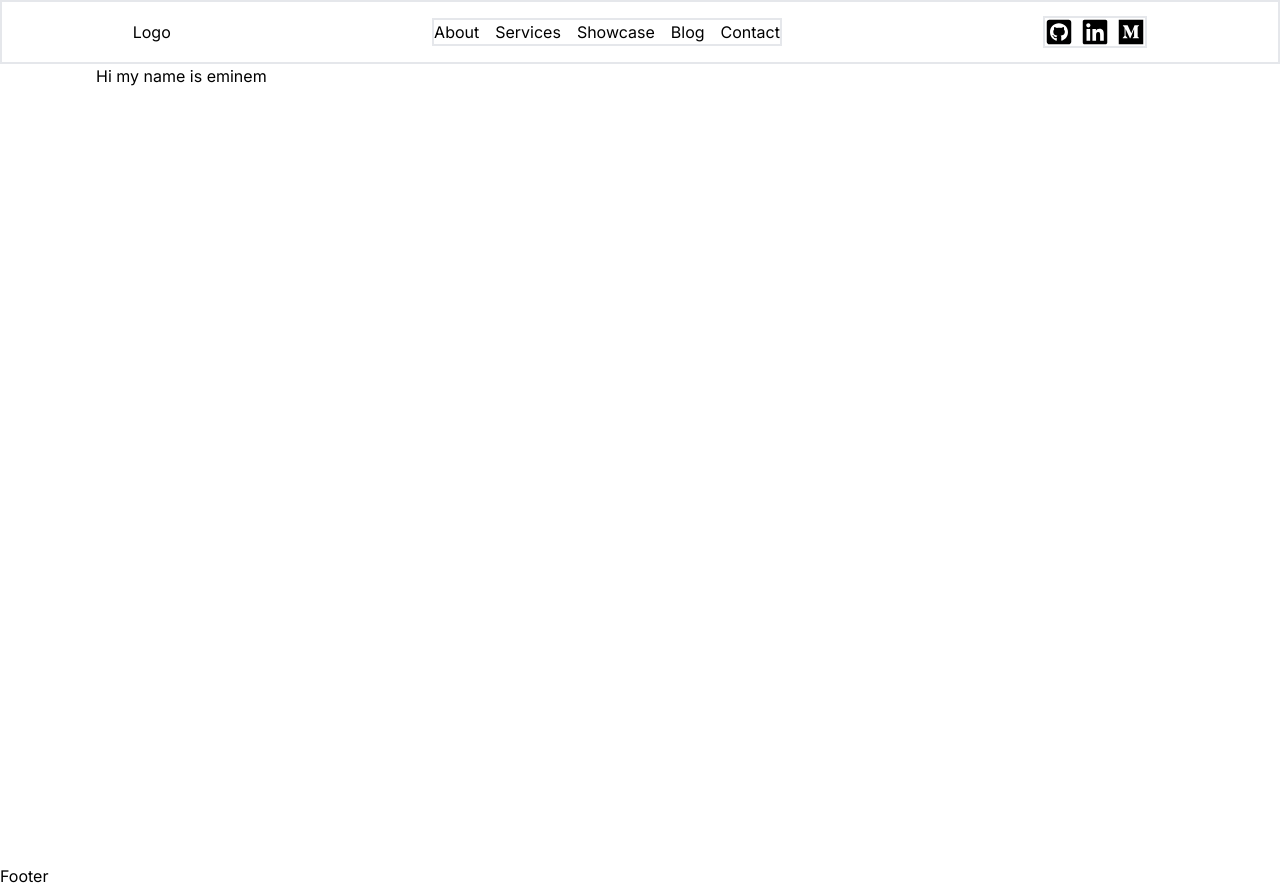
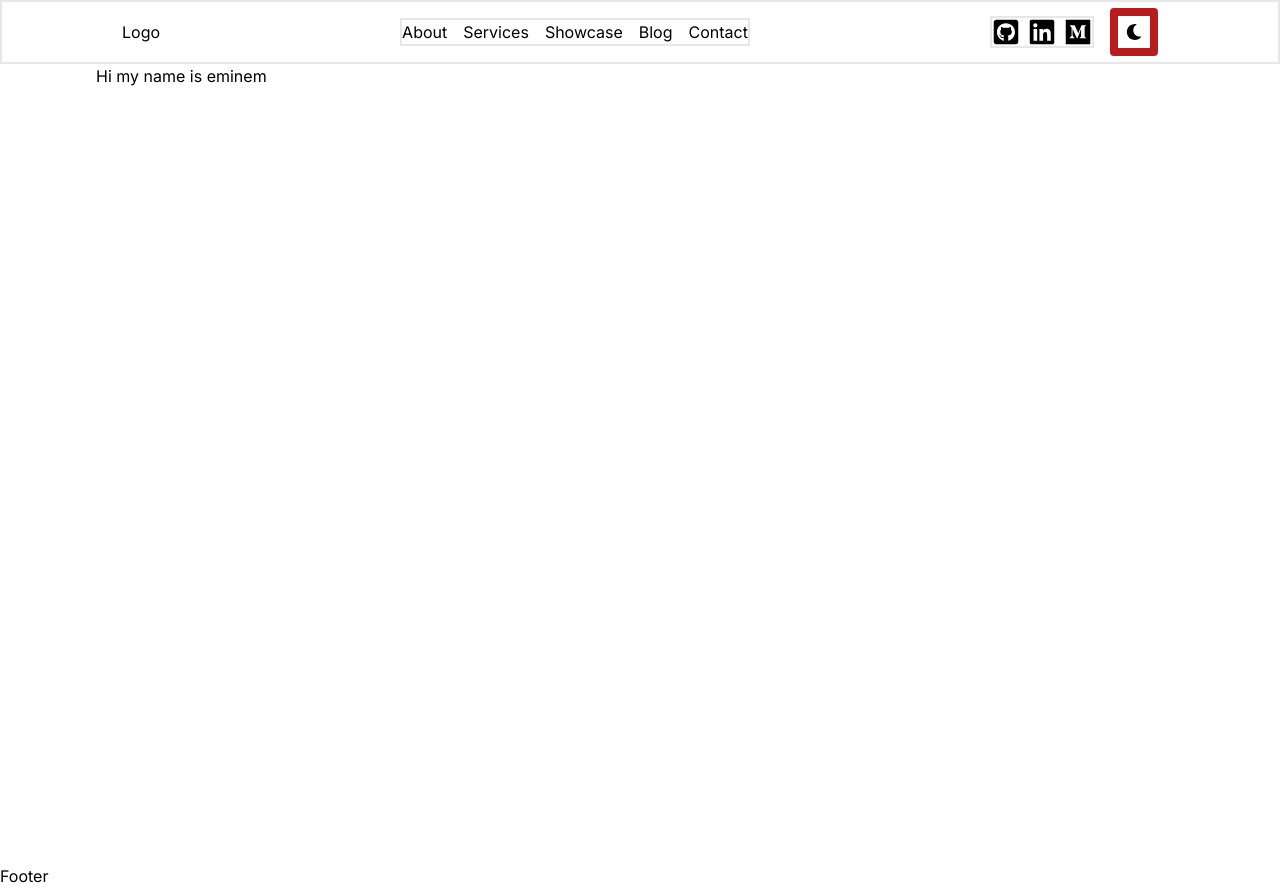
Before and after one commit to kevthefoo/Website-Kevthebug, a Next.js app: page / in a window 1280 px wide. Built offline with nearby package versions, Linux system fonts and the light colour scheme.

Commit message:
dark mode progress 70%

```diff
--- a/app/Component/Header/Header.js
+++ b/app/Component/Header/Header.js
@@ -1,5 +1,7 @@
 import Image from "next/image";
 import { FaLinkedin, FaGithubSquare, FaMedium } from "react-icons/fa";
+import ThemeToggle from "@/app/Component/ThemeToggle/ThemeToggle";
+
 
 export default function Header() {
     return (
@@ -26,7 +28,7 @@ export default function Header() {
                     </li>
                 </ul>
             </nav>
-            <div>
+            <div className="flex justify-between items-center gap-4">
                 <ul className='flex justify-between items-center gap-2 border-2'>
                     <li>
                         <a href="https://github.com" title="Github"><FaGithubSquare size={28} /></a>
@@ -38,6 +40,7 @@ export default function Header() {
                         <a href="https://twitter.com" title="Twitter"><FaMedium size={28} /></a>
                     </li>
                 </ul>
+                <ThemeToggle />
             </div>
         </header>
     );
--- /dev/null
+++ b/app/Component/ThemeProvider/ThemeProvider.js
@@ -0,0 +1,9 @@
+"use client"
+
+import * as React from "react"
+import { ThemeProvider as NextThemesProvider } from "next-themes"
+import {  ThemeProviderProps } from "next-themes/dist/types"
+
+export default function ThemeProvider({ children, ...props }) {
+  return <NextThemesProvider {...props}>{children}</NextThemesProvider>
+}
--- /dev/null
+++ b/app/Component/ThemeToggle/ThemeToggle.js
@@ -0,0 +1,27 @@
+"use client"
+
+import { useTheme } from 'next-themes'
+import { useEffect, useState } from 'react'
+
+import { FaMoon } from "react-icons/fa";
+import { FaRegSun } from "react-icons/fa6";
+
+export default function ThemeToggle() {
+  const { theme, setTheme } = useTheme()
+  const [mounted, setMounted] = useState(false)
+
+  useEffect(() => {
+    setMounted(true)
+  }, [])
+
+  if (!mounted) return null
+
+  return (
+    <button
+      onClick={() => setTheme(theme === 'dark' ? 'light' : 'dark')}
+      className="p-2 text-black rounded border-8 border-red-700"
+    >
+      {theme === 'dark' ? <FaRegSun /> : <FaMoon />}
+    </button>
+  )
+}
--- a/app/layout.js
+++ b/app/layout.js
@@ -3,7 +3,7 @@ import "./globals.css";
 
 import Header from "./Component/Header/Header";
 import Footer from "./Component/Footer/Footer";
-
+import ThemeProvider from "@/app/Component/ThemeProvider/ThemeProvider";
 
 const inter = Inter({ subsets: ["latin"] });
 
@@ -16,11 +16,18 @@ export default function RootLayout({ children }) {
   return (
     <html lang="en">
       <body className={inter.className}>
-        <Header />
-        <main>
-          {children}
-        </main>
-        <Footer />
+        <ThemeProvider
+          attribute="class"
+          defaultTheme="system"
+          enableSystem
+          disableTransitionOnChange
+        >
+          <Header />
+          <main className='dark:bg-gray-900 dark:text-white'>
+            {children}
+          </main>
+          <Footer />
+        </ThemeProvider>
       </body>
     </html>
   );
--- a/package.json
+++ b/package.json
@@ -10,6 +10,7 @@
   },
   "dependencies": {
     "next": "14.2.5",
+    "next-themes": "^0.3.0",
     "react": "^18",
     "react-dom": "^18",
     "react-icons": "^5.3.0"
--- a/tailwind.config.js
+++ b/tailwind.config.js
@@ -1,5 +1,6 @@
 /** @type {import('tailwindcss').Config} */
 module.exports = {
+  darkMode: 'selector',
   content: [
     "./pages/**/*.{js,ts,jsx,tsx,mdx}",
     "./components/**/*.{js,ts,jsx,tsx,mdx}",
```
Also changed, not shown: 1 other file (tests, documents, lock files or other folders).
